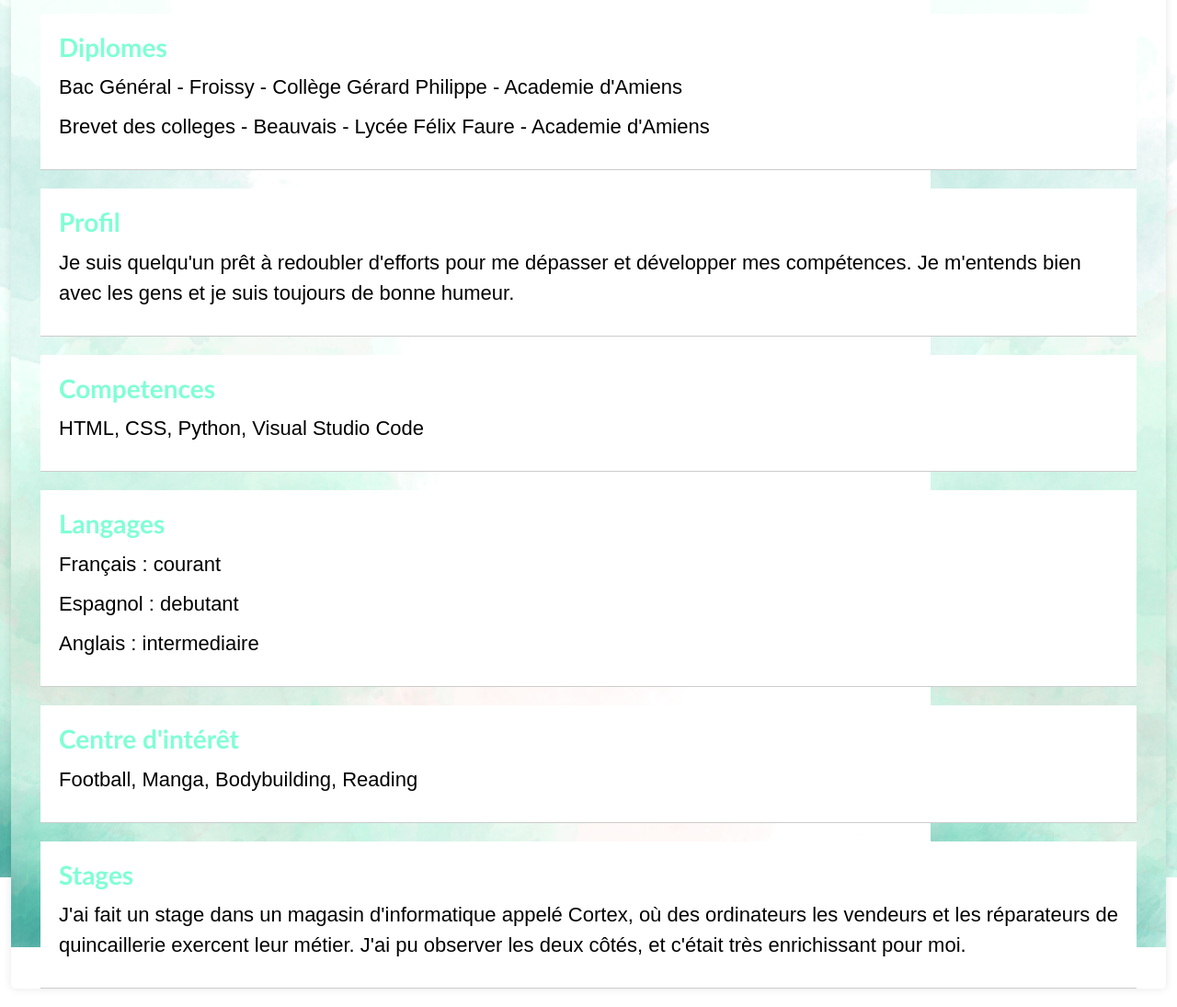
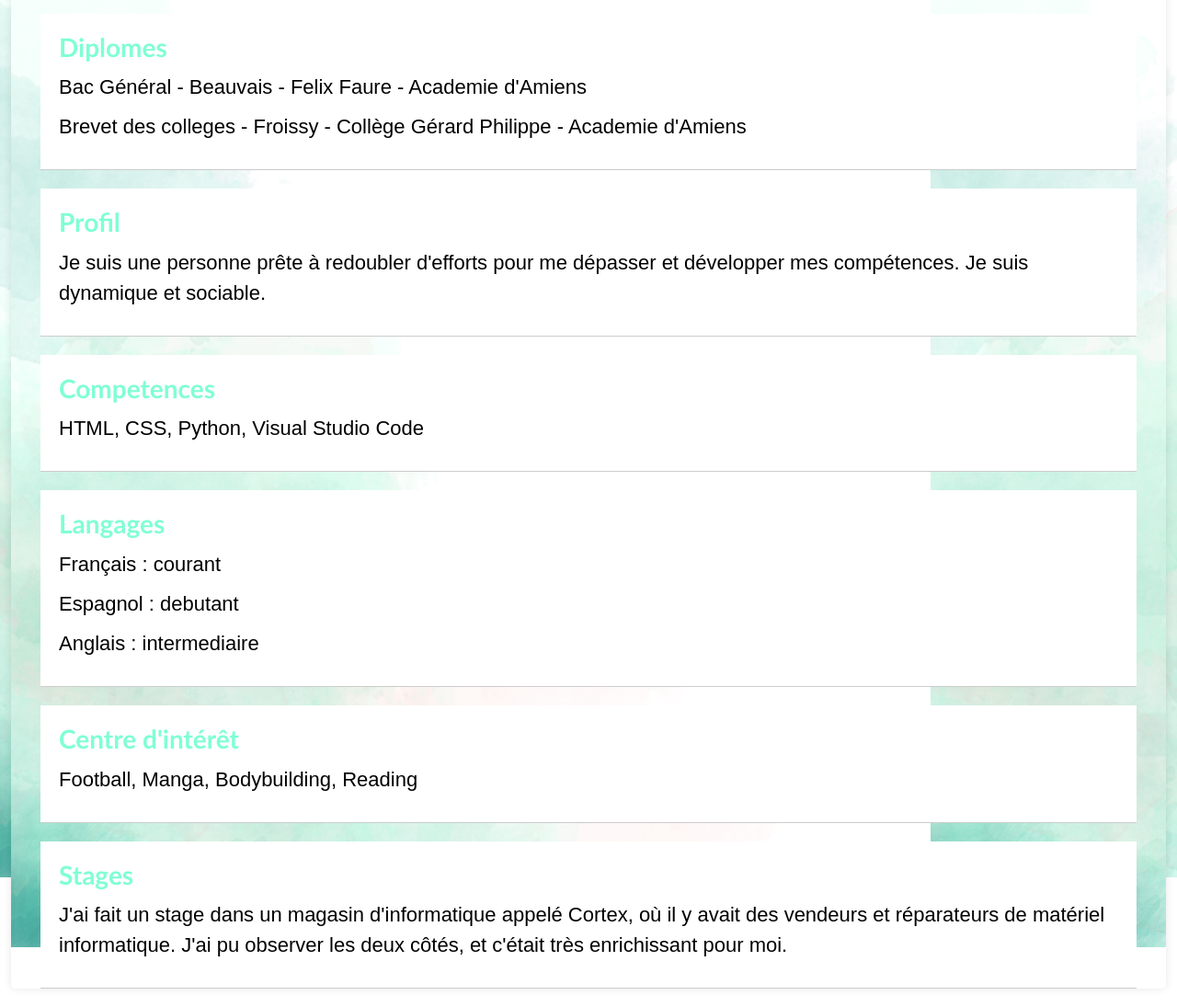
Before and after one commit to matheolag/Sitemuscu, a plain HTML site: page cv.html in a window 1280 px wide. Shown: the part 460-1555 px from the top of the page at 92% size. Drawn offline with nearby package versions, Linux system fonts and the light colour scheme.

Commit message:
16 eme commit

```diff
--- a/cv.html
+++ b/cv.html
@@ -81,15 +81,15 @@
             </div>
             <div class="section">
                 <h2 class="section-title">Diplomes</h2>
-                <p class="section-content">Bac Général - Froissy - Collège Gérard Philippe - Academie d'Amiens</p>
-                <p class="section-content">Brevet des colleges - Beauvais - Lycée Félix Faure - Academie d'Amiens
+                <p class="section-content">Bac Général - Beauvais - Felix Faure - Academie d'Amiens</p>
+                <p class="section-content">Brevet des colleges - Froissy - Collège Gérard Philippe - Academie d'Amiens
                 </p>
             </div>
             <div class="section">
                 <h2 class="section-title">Profil</h2>
-                <p class="section-content">Je suis quelqu'un prêt à redoubler d'efforts pour me dépasser et
+                <p class="section-content">Je suis une personne prête à redoubler d'efforts pour me dépasser et
                     développer mes compétences.
-                    Je m'entends bien avec les gens et je suis toujours de bonne humeur.</p>
+                    Je suis dynamique et sociable.</p>
             </div>
             <div class="section">
                 <h2 class="section-title">Competences</h2>
@@ -111,8 +111,8 @@
             </div>
             <div class="section">
                 <h2 class="section-title">Stages</h2>
-                <p class="section-content">J'ai fait un stage dans un magasin d'informatique appelé Cortex, où des ordinateurs
-                    les vendeurs et les réparateurs de quincaillerie exercent leur métier. J'ai pu observer les deux côtés, et c'était
+                <p class="section-content">J'ai fait un stage dans un magasin d'informatique appelé Cortex, où il y avait des vendeurs
+                    et réparateurs de matériel informatique. J'ai pu observer les deux côtés, et c'était
                     très enrichissant pour moi.</p>
 
 
```
Also changed, not shown: cvanglais.html (+4 -4 lines).
